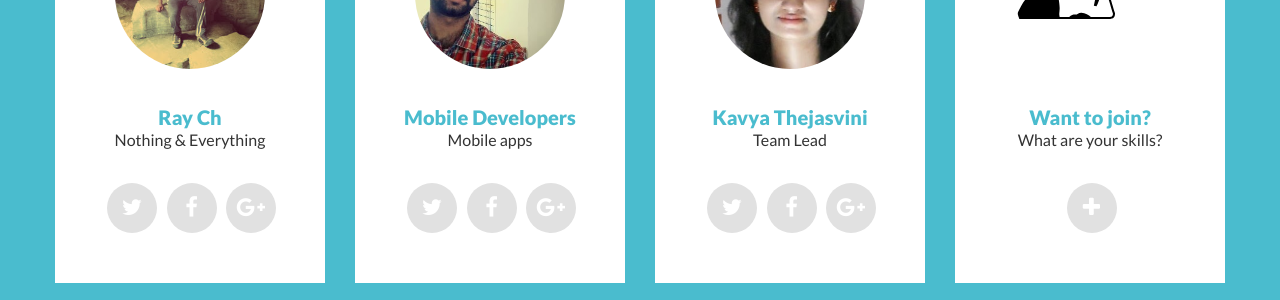
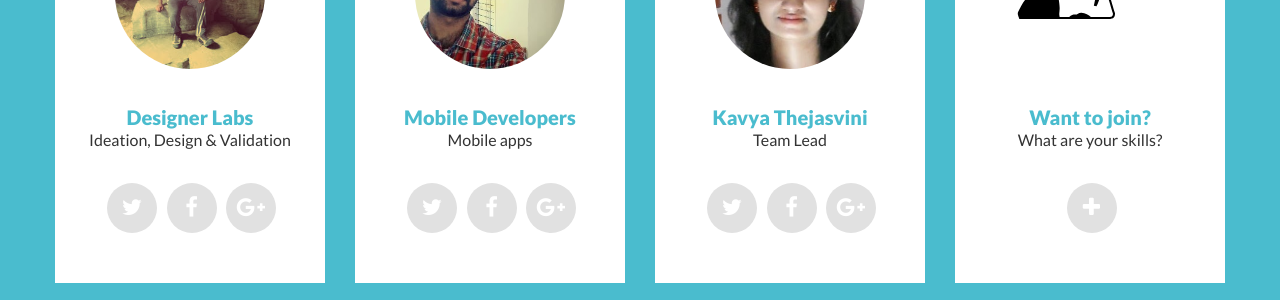
Before and after one commit to gonnamake/gonnamake.com, a Jekyll site: the page built from index.html, in a window 1280 px wide and 900 px high, scrolled down 2675 px. Shown: the part 155-455 px from the top of the window. Built offline with Jekyll 4.4.1, drawn with Linux system fonts in a browser that asks for light colours; nearby versions of some CDN libraries; Markdown is read by kramdown in place of the engine named in the settings.

Commit message:
updates
changed the content again

```diff
--- a/index.html
+++ b/index.html
@@ -236,8 +236,8 @@ title: Gonna Make
 							<img src="images/team/2.jpg" alt="" />
 						</div>
 						<div class="crewman_descr center">
-							<div class="crewman_name">Ray Ch</div>
-							<div class="crewman_post">Nothing &amp; Everything</div>
+							<div class="crewman_name">Designer Labs</div>
+							<div class="crewman_post">Ideation, Design &amp; Validation</div>
 
 							<div class="crewman_social">
 								<a class="b1" traget="_blank" href="https://www.facebook.com/iraycd" ><i class="fa fa-twitter"></i></a>
@@ -245,7 +245,7 @@ title: Gonna Make
 								<a class="b3" traget="_blank" href="https://plus.google.com/u/0/+RayCh" ><i class="fa fa-google-plus"></i></a>
 							</div>
 
-							<div class="crewman_about">Code almost everything at gonnamake.com and discovering new thing. Helps develop application on python, node.js and lead front-end developer</div>
+							<div class="crewman_about">Design is the new change. Get your ideas validated early by getting a prototype</div>
 						</div>
 					</div>
 				</div><!-- //CREWMAN2 -->
```
